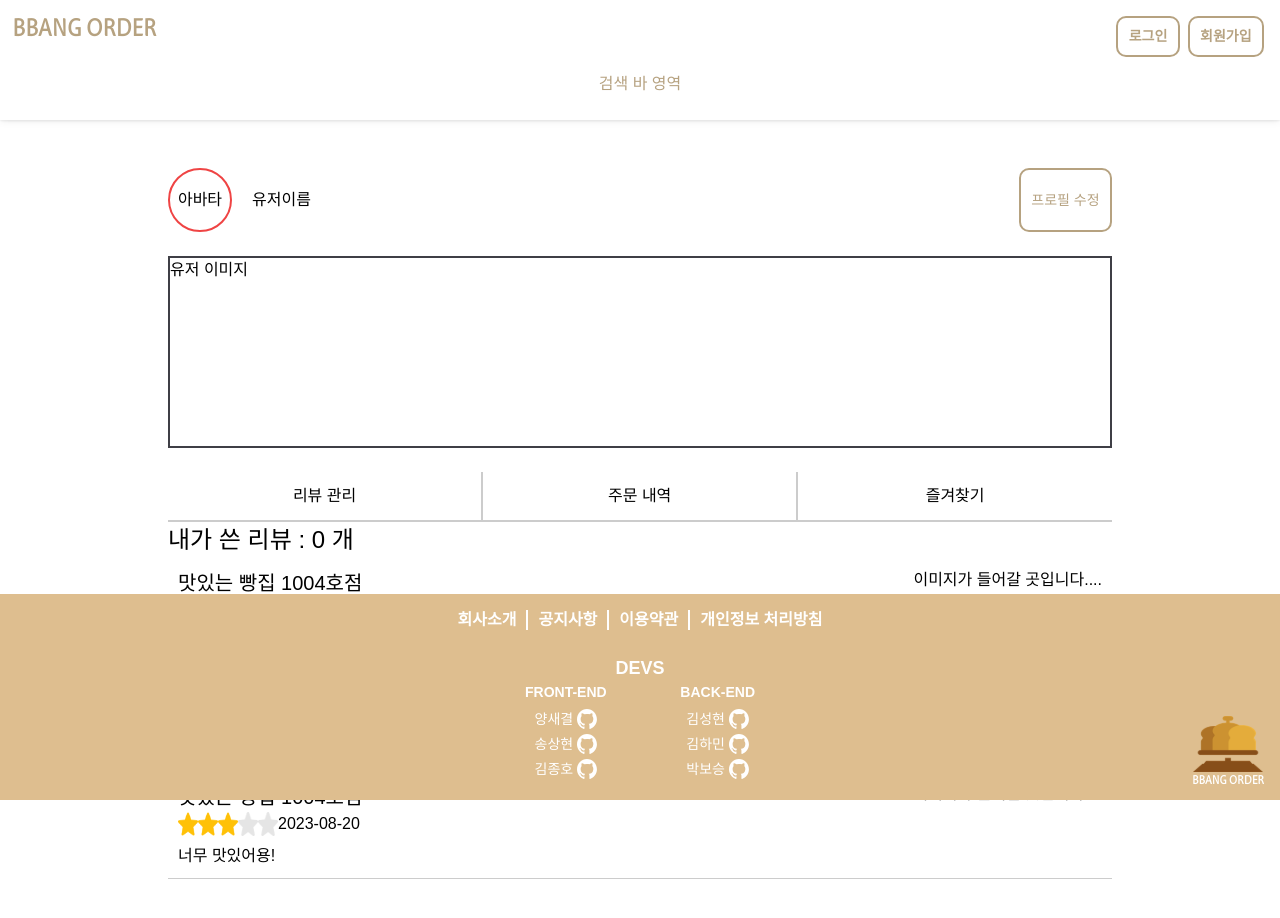
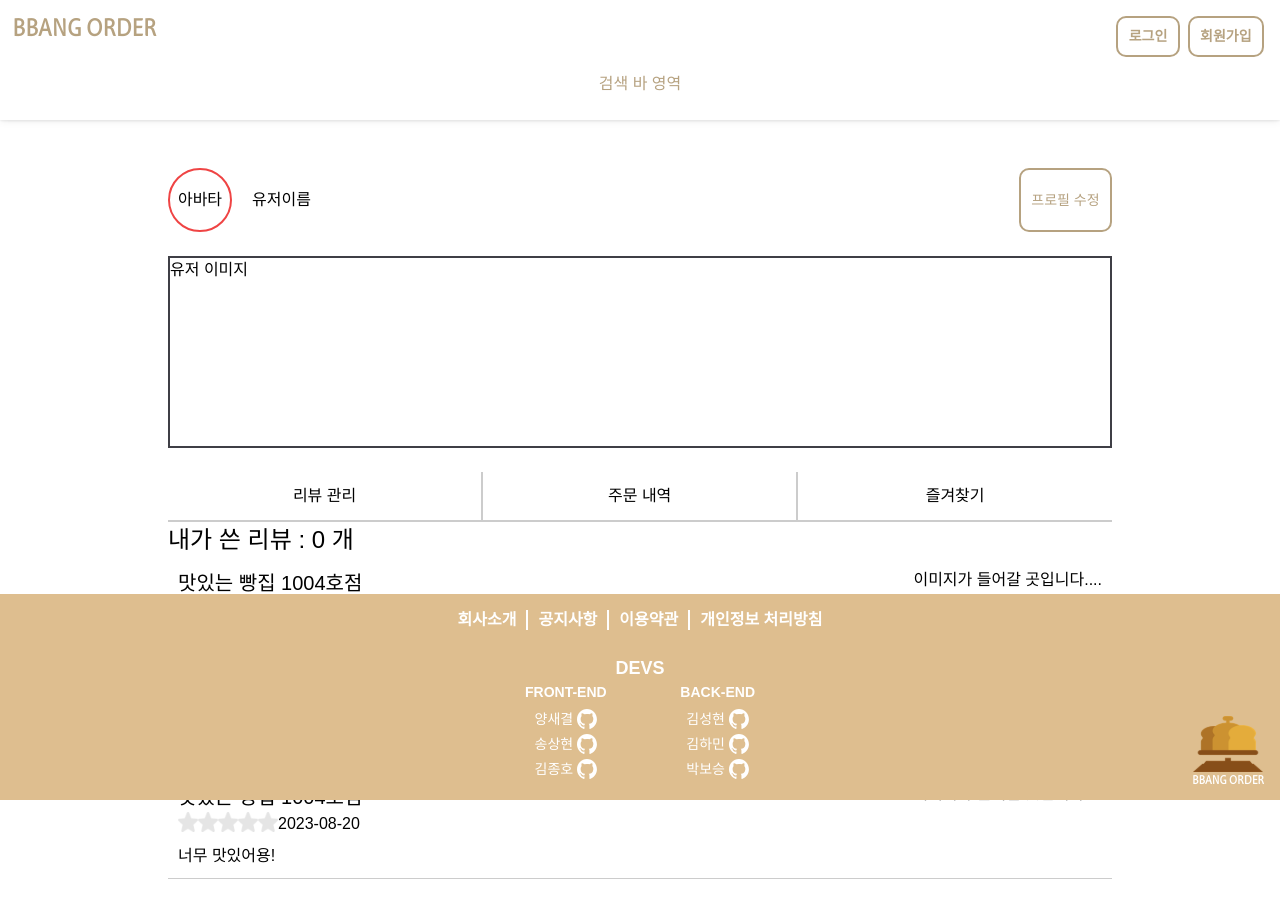
Before and after one commit to codestates-seb/seb45_main_014, a React (Create React App) app in the folder client/: page /mypage in a window 1280 px wide. Shown: the top 918 px of the page. Built offline with nearby package versions, Linux system fonts and the light colour scheme; a web font is replaced by a local one.

Commit message:
✨ Rating 을 새로 세팅하게 함 / 클릭한 별 위치에 따라 리뷰 점수 부여

```diff
--- a/client/src/components/Stars.jsx
+++ b/client/src/components/Stars.jsx
@@ -1,16 +1,23 @@
 import images from '../assets/images/Images';
 
-export const Stars = ({ rating }) => {
+export const Stars = ({ rating, onChangeRating }) => {
   return (
     <div className="flex">
       {Array.from({ length: 5 }, (_, i) => i + 1).map((star) => (
-        <img
+        <div
           key={star}
-          src={star <= rating ? images.bookmarkOn : images.bookmarkOff}
-          alt="별점"
-          width="20px"
-          height="20px"
-        />
+          className={`star ${star <= rating ? 'active' : ''}`}
+          onClick={() => onChangeRating(star)}
+          role="button"
+          tabIndex={0}
+        >
+          <img
+            src={star <= rating ? images.bookmarkOn : images.bookmarkOff}
+            alt={`별점 ${star}`}
+            width="20px"
+            height="20px"
+          />
+        </div>
       ))}
     </div>
   );
--- a/client/src/pages/myPage/Orders.jsx
+++ b/client/src/pages/myPage/Orders.jsx
@@ -28,7 +28,7 @@ const OrdersItem = () => {
 const Orders = () => {
   return (
     <div className="flex justify-center">
-      <div className="flex flex-wrap justify-around w-5/6">
+      <div className="flex flex-wrap justify-around w-5/6 gap-4">
         <OrdersItem className="w-1/3" />
         <OrdersItem className="w-1/3" />
         <OrdersItem className="w-1/3" />
--- /dev/null
+++ b/client/src/pages/myPage/ReviewPost.jsx
@@ -0,0 +1,23 @@
+import { Stars } from '../../components/Stars.jsx';
+import { useRatingStore } from '../../store/store.js';
+
+const ReviewPost = () => {
+  const { rating, setRating } = useRatingStore();
+
+  return (
+    <>
+      <h1>매장 평가</h1>
+      <Stars rating={rating} onChangeRating={setRating} />
+      <textarea
+        name="storeReview"
+        id="storeReview"
+        cols="30"
+        rows="10"
+        placeholder="영문 기준 200자 이내로 작성"
+      ></textarea>
+      <h1>메뉴 평가</h1>
+    </>
+  );
+};
+
+export default ReviewPost;
--- a/client/src/pages/myPage/Reviews.jsx
+++ b/client/src/pages/myPage/Reviews.jsx
@@ -1,5 +1,6 @@
 import { styled } from 'styled-components';
 import { Stars } from '../../components/Stars.jsx';
+import { useRatingStore } from '../../store/store.js';
 
 const ReviewDetailStyle = styled.div`
   width: 100%;
@@ -10,12 +11,14 @@ const ReviewDetailStyle = styled.div`
 `;
 
 const ReviewDetail = () => {
+  const { rating, setRating } = useRatingStore();
+
   return (
     <ReviewDetailStyle>
       <div>
         <h2>{'맛있는 빵집 1004호점'}</h2>
         <div className="flex">
-          <Stars rating={3} />
+          <Stars rating={rating} onChangeRating={setRating} />
           {'2023-08-20'}
         </div>
         <div className="mt-2">너무 맛있어용!</div>
--- a/client/src/store/store.js
+++ b/client/src/store/store.js
@@ -19,3 +19,8 @@ export const userFormStore = create((set) => ({
   setPhone: (phone) => set({ phone }),
   setErrors: (errors) => set({ errors }),
 }));
+
+export const useRatingStore = create((set) => ({
+  rating: 0,
+  setRating: (rating) => set({ rating }),
+}));
```
